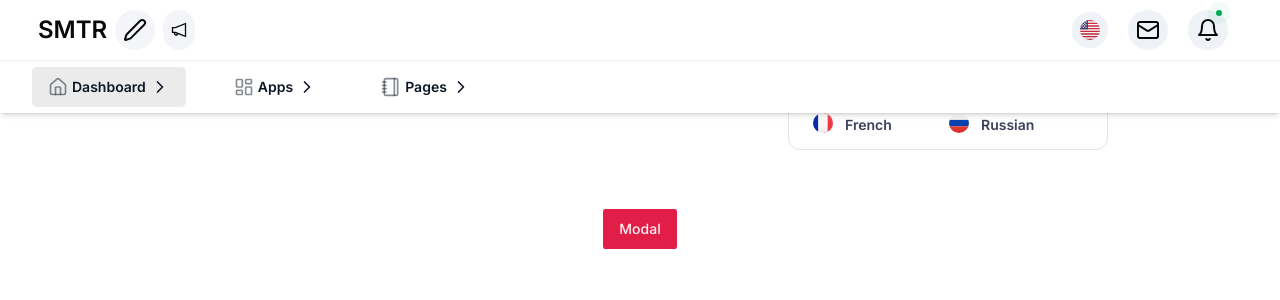
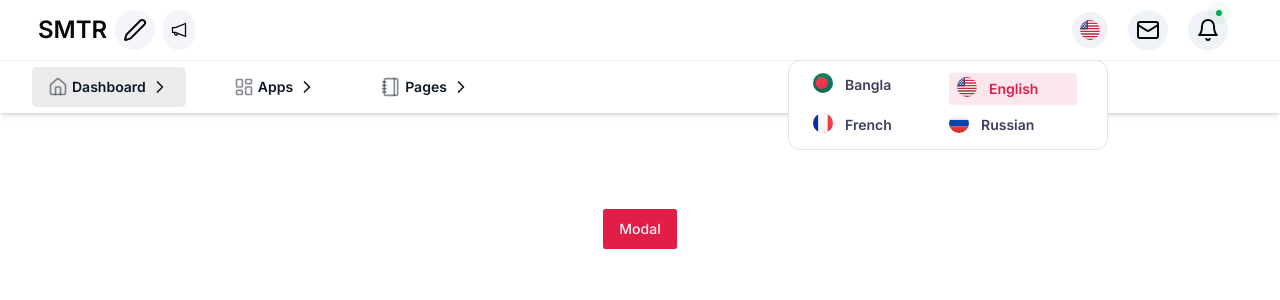
Before and after one commit to SMTanimur/project-management, a Next.js app: page / in a window 1280 px wide. Both pictures are taken after a click on the button 1090 px from the left and 30 px from the top of the page. Shown: the top 300 px of the page. Built offline with nearby package versions, Linux system fonts and the light colour scheme.

Commit message:
Update z-index values in header component and navbar
This commit updates the z-index values in the header component and navbar to ensure proper layering and stacking of elements.

```diff
--- a/src/components/layout/header.tsx
+++ b/src/components/layout/header.tsx
@@ -203,7 +203,7 @@ const Header = () => {
                 >
                   <MenuItems
                     anchor="bottom end"
-                    className="w-[320px] px-4 py-3 origin-top-right rounded-xl border  bg-white p-1 text-sm/6 dark:text-white  text-dark [--anchor-gap:var(--spacing-1)] focus:outline-none mt-3"
+                    className="w-[320px] px-4 py-3 origin-top-right rounded-xl border  bg-white p-1 text-sm/6 dark:text-white  text-dark [--anchor-gap:var(--spacing-1)] focus:outline-none mt-3 z-20"
                   >
                     <ul className="grid w-[280px] grid-cols-2 gap-2 !px-2 font-semibold text-dark dark:text-white-dark dark:text-white-light/90">
                       {languageList.map((item: any) => {
@@ -251,7 +251,7 @@ const Header = () => {
                 >
                   <MenuItems
                     anchor="bottom end"
-                    className="w-[320px] origin-top-right rounded-xl border  bg-white p-1 text-sm/6 dark:text-white  text-dark [--anchor-gap:var(--spacing-1)] focus:outline-none mt-3"
+                    className="w-[320px] origin-top-right rounded-xl border  bg-white p-1 text-sm/6 dark:text-white  text-dark [--anchor-gap:var(--spacing-1)] focus:outline-none mt-3 z-20"
                   >
                     <MenuItem>
                       <button className="group flex w-full items-center gap-2 rounded-lg py-1.5 px-3 data-[focus]:bg-white/10">
@@ -287,7 +287,7 @@ const Header = () => {
                 >
                   <MenuItems
                     anchor="bottom end"
-                    className="max-w-[370px] mt-3 origin-top-right rounded-xl border  bg-white p-1 text-sm/6 dark:text-white  text-gray-900 [--anchor-gap:var(--spacing-1)] focus:outline-none relative "
+                    className="max-w-[370px] mt-3 origin-top-right rounded-xl border  bg-white p-1 text-sm/6 dark:text-white  text-gray-900 [--anchor-gap:var(--spacing-1)] focus:outline-none relative z-20"
                   >
                     <ul className="w-[300px] divide-y !py-0 text-dark dark:divide-white/10 dark:text-white-dark sm:w-[350px]">
                       <li onClick={(e) => e.stopPropagation()}>
--- a/src/styles/globals.css
+++ b/src/styles/globals.css
@@ -70,7 +70,7 @@
 /* Navbar */
 .navbar-sticky header,
 .navbar-floating header {
-    @apply sticky top-0 z-20;
+    @apply sticky top-0 z-10;
 }
 
 .horizontal .navbar-floating header > div > div:first-child {
```
